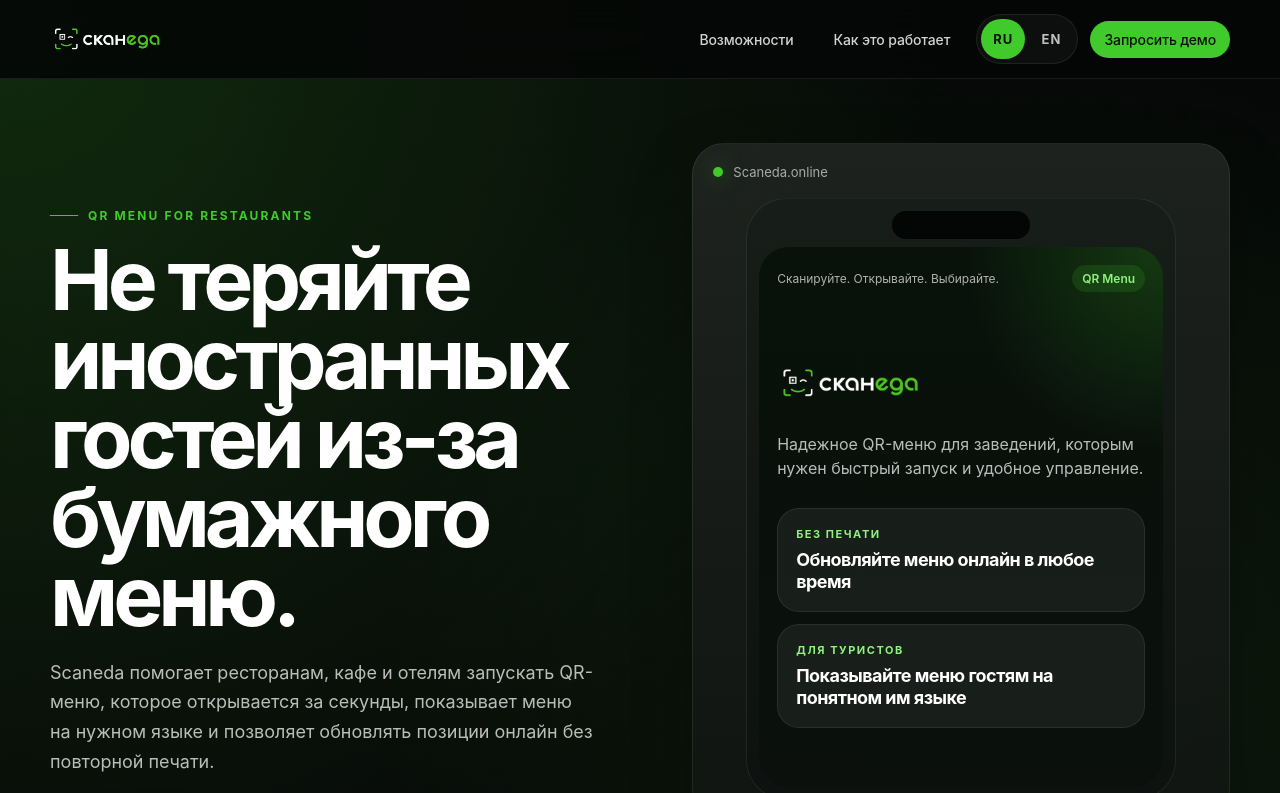
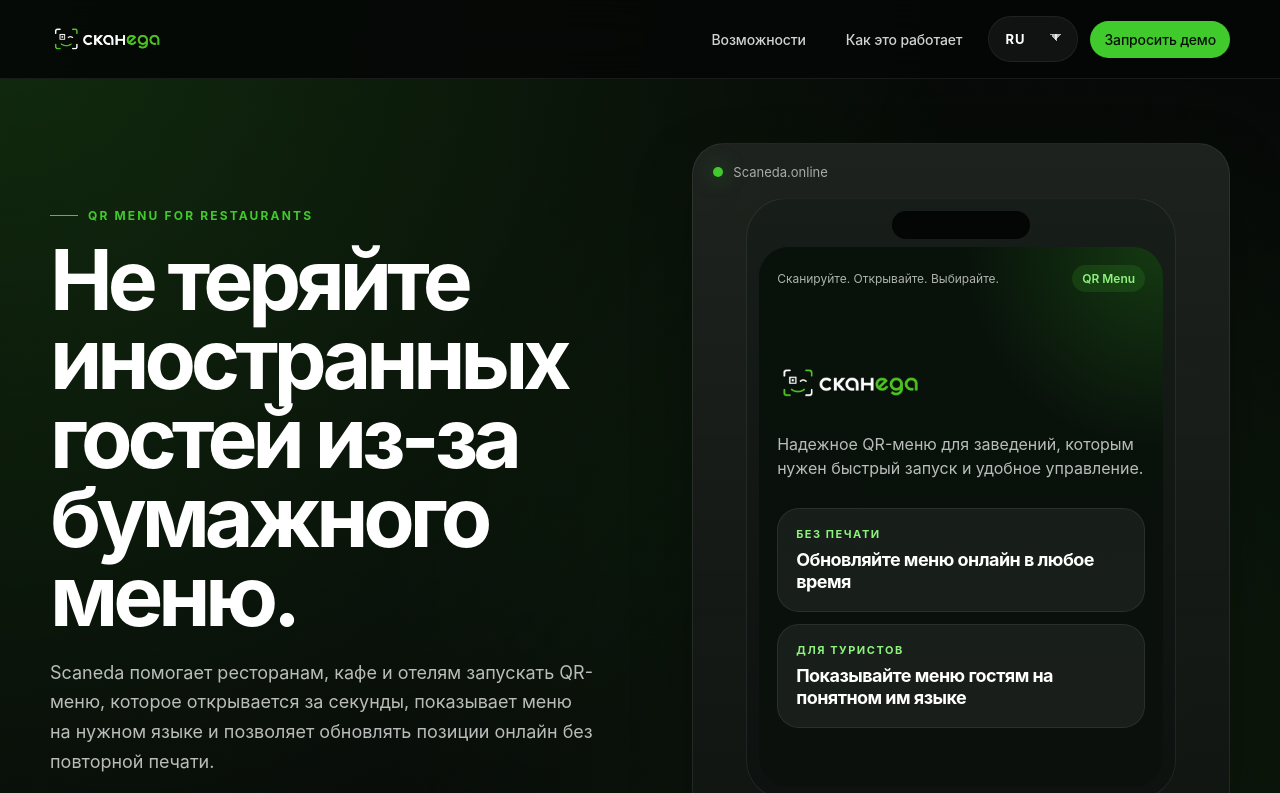
Before and after one commit to mdurnaoglu/scaneda-menu, a Next.js app: page / in a window 1280 px wide. Shown: the top 793 px of the page. Built offline with nearby package versions, Linux system fonts and the light colour scheme.

Commit message:
Use dropdown language selector on landing

```diff
--- a/src/app/globals.css
+++ b/src/app/globals.css
@@ -236,41 +236,43 @@
 }
 
 .scaneda-language-switch {
+  position: relative;
   display: inline-flex;
   align-items: center;
-  gap: 4px;
-  padding: 4px;
   border: 1px solid rgba(255, 255, 255, 0.08);
   border-radius: 999px;
   background: rgba(255, 255, 255, 0.04);
+  overflow: hidden;
 }
 
-.scaneda-language-button {
-  min-width: 44px;
-  min-height: 40px;
-  padding: 0 12px;
+.scaneda-language-label {
+  position: absolute;
+  width: 1px;
+  height: 1px;
+  padding: 0;
+  margin: -1px;
+  overflow: hidden;
+  clip: rect(0, 0, 0, 0);
+  white-space: nowrap;
+  border: 0;
+}
+
+.scaneda-language-select {
+  min-width: 88px;
+  min-height: 44px;
+  padding: 0 38px 0 16px;
   border: 0;
   border-radius: 999px;
-  background: transparent;
-  color: rgba(255, 255, 255, 0.74);
+  background:
+    linear-gradient(45deg, transparent 50%, rgba(255, 255, 255, 0.7) 50%) calc(100% - 20px) calc(50% - 2px) / 7px 7px no-repeat,
+    linear-gradient(135deg, rgba(255, 255, 255, 0.7) 50%, transparent 50%) calc(100% - 15px) calc(50% - 2px) / 7px 7px no-repeat,
+    rgba(255, 255, 255, 0.02);
+  color: #ffffff;
   font-size: 13px;
   font-weight: 700;
   letter-spacing: 0.08em;
+  appearance: none;
   cursor: pointer;
-  transition:
-    color 160ms ease,
-    background-color 160ms ease,
-    transform 160ms ease;
-}
-
-.scaneda-language-button:hover {
-  color: #ffffff;
-  background: rgba(255, 255, 255, 0.06);
-}
-
-.scaneda-language-button.is-active {
-  color: #041005;
-  background: var(--color-accent);
 }
 
 .scaneda-navbar-links .scaneda-navbar-cta {
@@ -729,6 +731,7 @@
 
   .scaneda-language-switch {
     order: 2;
+    width: 100%;
   }
 
   .scaneda-navbar-links .scaneda-navbar-cta {
@@ -790,7 +793,7 @@
   }
 
   .scaneda-language-switch,
-  .scaneda-language-button {
+  .scaneda-language-select {
     width: 100%;
   }
 
--- a/src/app/page.js
+++ b/src/app/page.js
@@ -2,6 +2,11 @@
 
 import { useState } from "react";
 import Image from "next/image";
+
+const languages = [
+  { value: "ru", label: "RU" },
+  { value: "en", label: "EN" }
+];
 
 const copy = {
   ru: {
@@ -124,24 +129,20 @@
           <div className="scaneda-navbar-links">
             <a href="#features">{t.navFeatures}</a>
             <a href="#flow">{t.navFlow}</a>
-            <div className="scaneda-language-switch" aria-label="Language switcher" role="group">
-              <button
-                type="button"
-                className={locale === "ru" ? "scaneda-language-button is-active" : "scaneda-language-button"}
-                onClick={() => setLocale("ru")}
-                aria-pressed={locale === "ru"}
+            <label className="scaneda-language-switch" aria-label="Language switcher">
+              <span className="scaneda-language-label">Language</span>
+              <select
+                className="scaneda-language-select"
+                value={locale}
+                onChange={(event) => setLocale(event.target.value)}
               >
-                RU
-              </button>
-              <button
-                type="button"
-                className={locale === "en" ? "scaneda-language-button is-active" : "scaneda-language-button"}
-                onClick={() => setLocale("en")}
-                aria-pressed={locale === "en"}
-              >
-                EN
-              </button>
-            </div>
+                {languages.map((language) => (
+                  <option key={language.value} value={language.value}>
+                    {language.label}
+                  </option>
+                ))}
+              </select>
+            </label>
             <a href="#contact" className="scaneda-navbar-cta">
               {t.navCta}
             </a>
```
